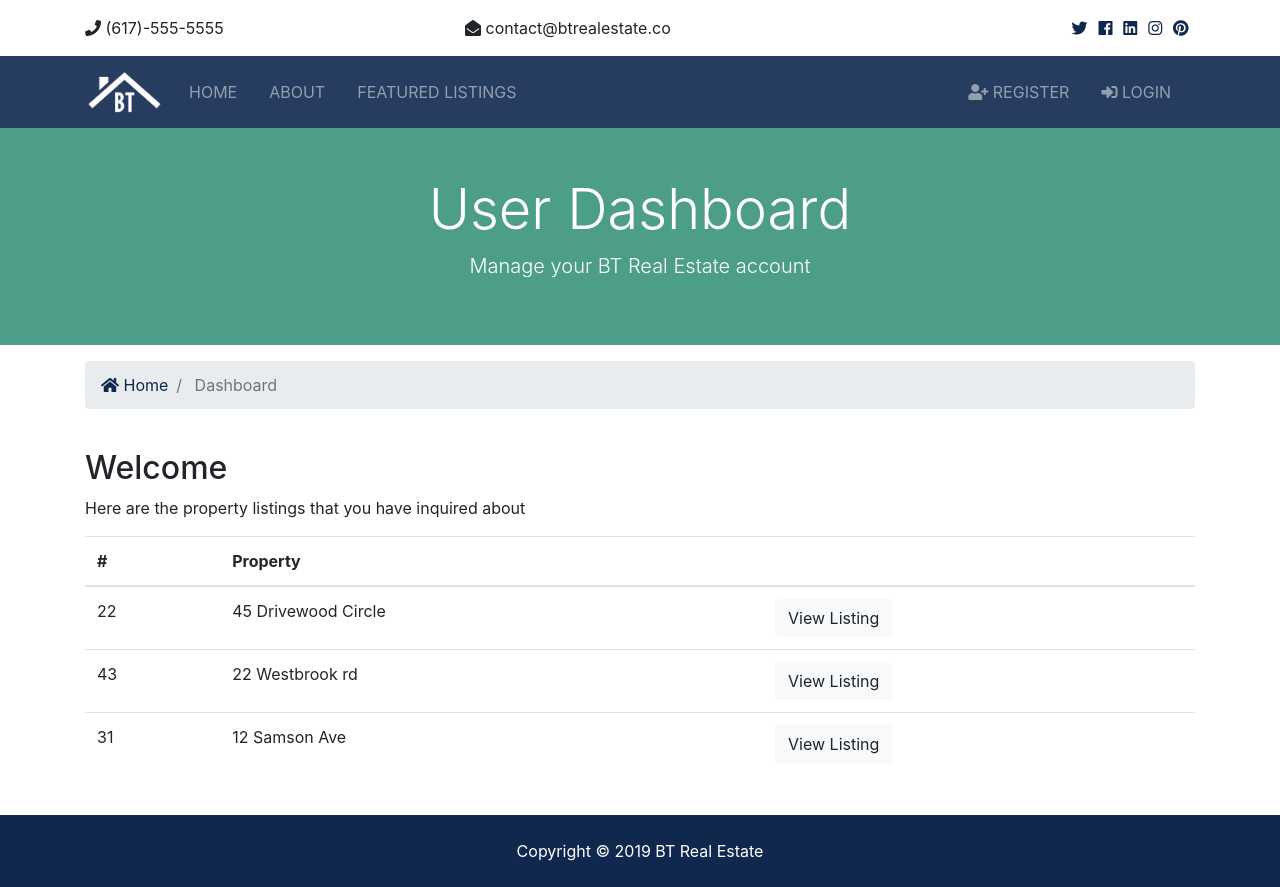
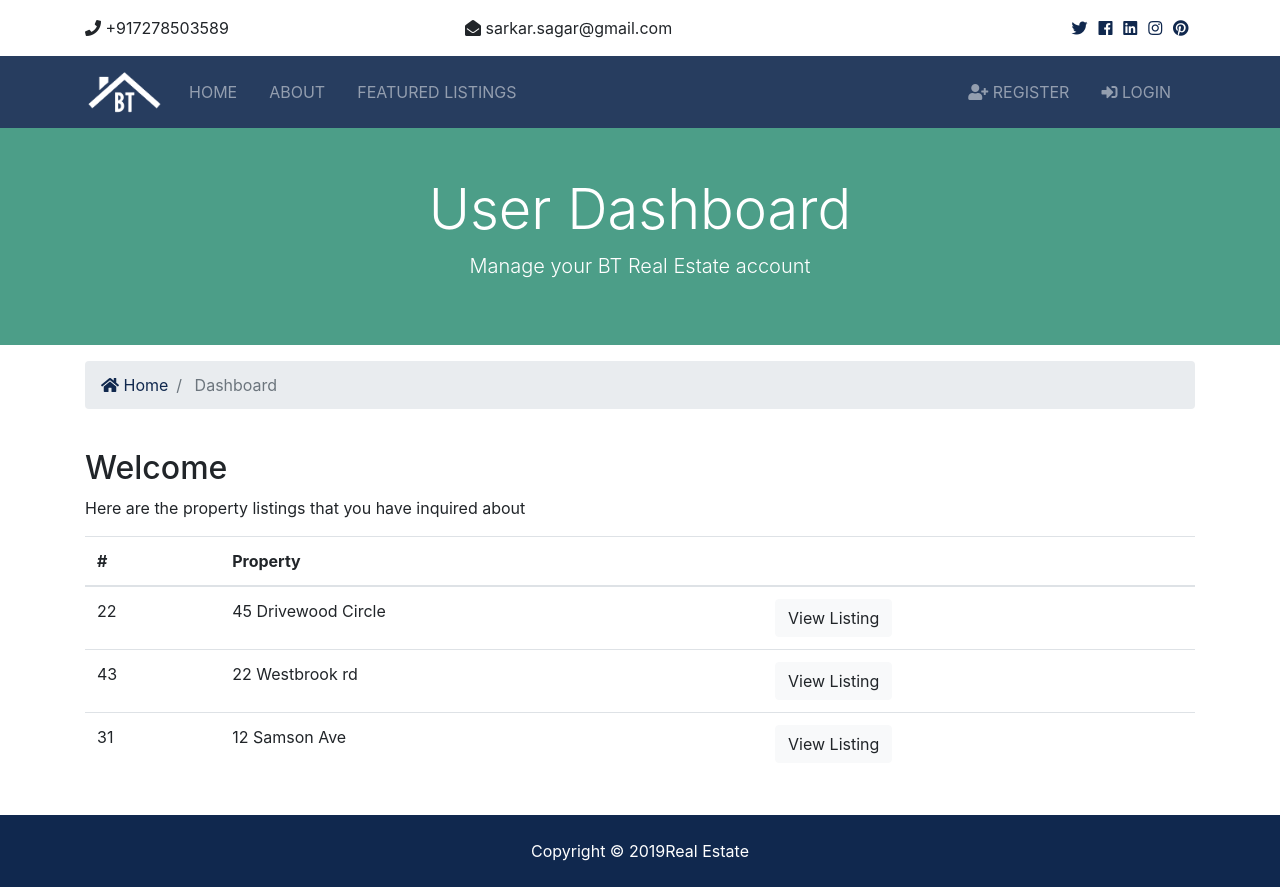
Before and after one commit to isagarsarkar/django_realEstate, a Django app: page /accounts/dashboard in a window 1280 px wide. Run offline with Django 3.2, Linux system fonts and the light colour scheme; some libraries are stand-ins or nearby versions.

Commit message:
text changes

```diff
--- a/btre/settings.py
+++ b/btre/settings.py
@@ -146,6 +146,6 @@ MESSAGE_TAGS = {
 #SMTP
 EMAIL_HOST = "smtp.gmail.com"
 EMAIL_PORT = 587
-EMAIL_HOST_USER = ""
-EMAIL_HOST_PASSWORD = ""
+EMAIL_HOST_USER = "smtpsagar19@gmail.com"
+EMAIL_HOST_PASSWORD = "2HmuCwDBtd"
 EMAIL_USE_TLS  = True
--- a/templates/partials/_footer.html
+++ b/templates/partials/_footer.html
@@ -2,7 +2,7 @@
   <!-- Footer -->
   <footer id="main-footer" class="py-4 bg-primary text-white text-center">
     Copyright &copy;
-    <span class="year"></span> BT Real Estate
+    <span class="year"></span>Real Estate
   </footer>
 
   <script src="{% static 'js/jquery-3.3.1.min.js' %} "></script>
--- a/templates/partials/_topbar.html
+++ b/templates/partials/_topbar.html
@@ -3,10 +3,10 @@
     <div class="container">
       <div class="row">
         <div class="col-md-4">
-          <i class="fas fa-phone"></i> (617)-555-5555
+          <i class="fas fa-phone"></i> +917278503589
         </div>
         <div class="col-md-4">
-          <i class="fas fa-envelope-open"></i> contact@btrealestate.co
+          <i class="fas fa-envelope-open"></i> sarkar.sagar@gmail.com
         </div>
         <div class="col-md-4">
           <div class="social text-right">
```
